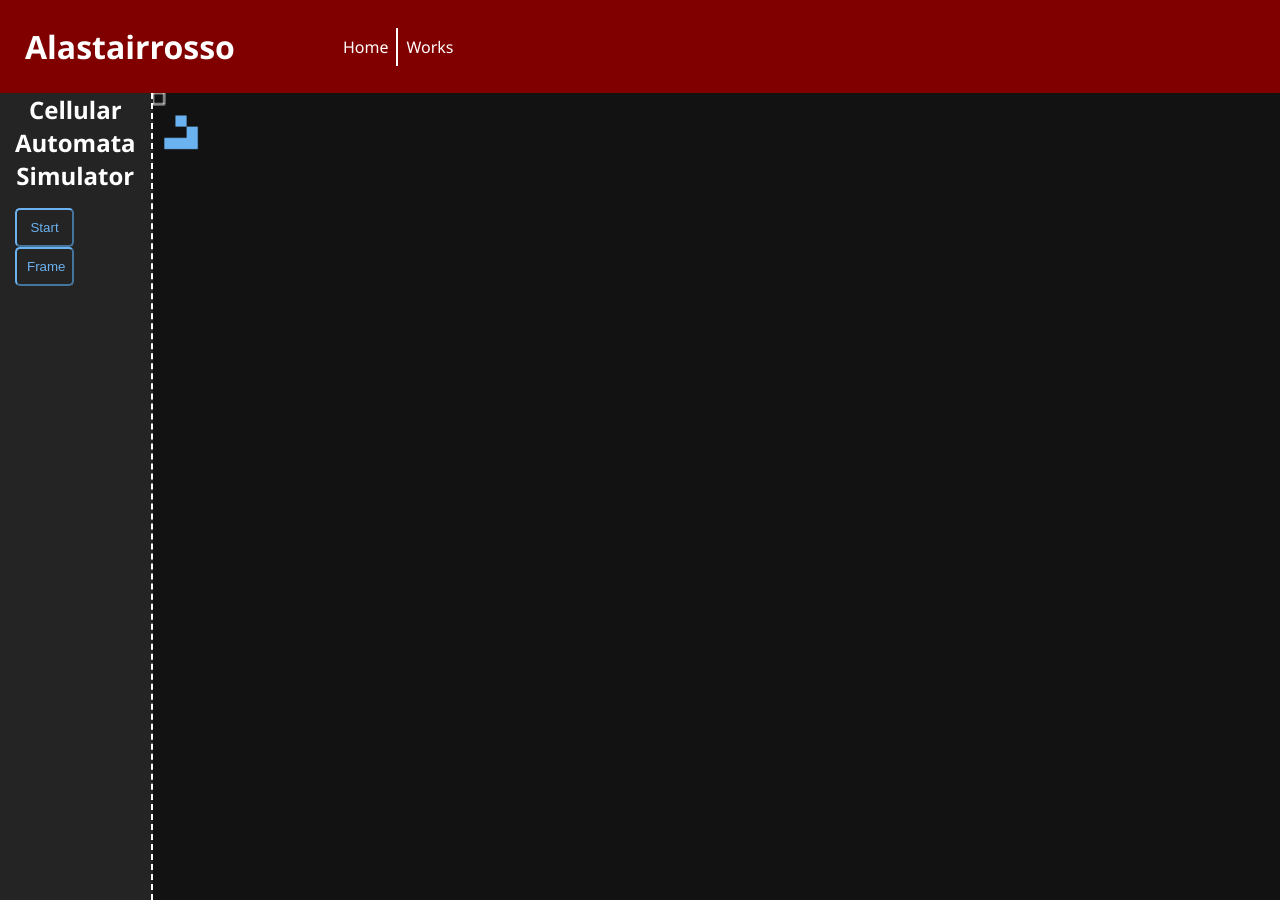
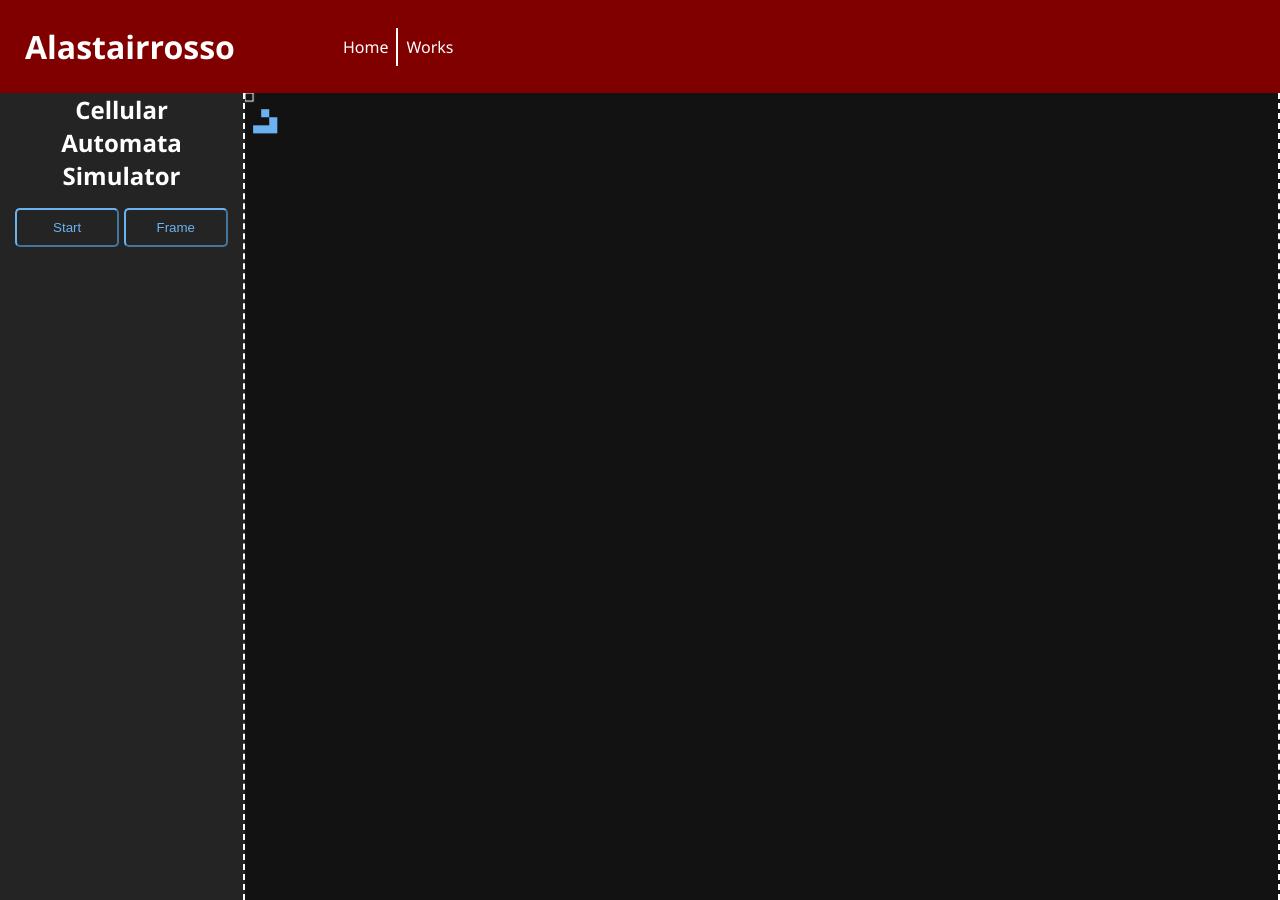
Before and after one commit to alastairrosso/alastairrosso.github.io, a Jekyll site: the page built from works/work_1/work_1.html, in a window 1280 px wide. Built offline with Jekyll 4.4.1, drawn with Linux system fonts in a browser that asks for light colours.

Commit message:
Finally got Cell Auto Sim's scaling issues resolved (for now)

```diff
--- a/works/work_1/work_1.css
+++ b/works/work_1/work_1.css
@@ -1,12 +1,9 @@
-#work {
+#work-section {
+    background-color: #242424;
     color: white;
     display: flex;
     height: 100%;
-}
-
-#work-section {
-    background-color: #242424;
-    height: 100%;
+    overflow: hidden;
 }
 
 #work-options {
@@ -29,6 +26,7 @@
     border-right-color: white;
     border-right-style: dashed;
     border-right-width: 2px;
+    height: initial;
 }
 
 .work-button {
--- a/works/work_1/work_1.html
+++ b/works/work_1/work_1.html
@@ -5,7 +5,6 @@ title: Cellular Automata
 <link rel="stylesheet" href="work_1.css">
 
 <div id="work-section">
-    <div id="work">
     <div id="work-options">
         <h1 id="work-title">Cellular Automata Simulator</h1>
 
@@ -17,6 +16,5 @@ title: Cellular Automata
 
     <canvas id="myCanvas" oncontextmenu="return false;"></canvas>
 </div>
-</div>
 
 <script src="work_1.js"></script>
--- a/works/work_1/work_1.js
+++ b/works/work_1/work_1.js
@@ -1,25 +1,24 @@
 const cnv = document.getElementById("myCanvas");
 const ctx = cnv.getContext("2d");
 
-const workWindow = document.getElementById("work").getBoundingClientRect();
+const workWindow = document.getElementById("work-section").getBoundingClientRect();
 let cnvTop = cnv.getBoundingClientRect().top;
 let cnvLeft = cnv.getBoundingClientRect().left;
+let cnvStyleWidth = Math.floor(cnv.getBoundingClientRect().width);
+let cnvStyleHeight = Math.floor(cnv.getBoundingClientRect().height);
 const workOptions = document.getElementById("work-options").getBoundingClientRect();
 
 const cellSize = 8;
 const cnvScale = 8;
 
 cnv.width = 16 * cnvScale * cellSize;
-cnv.height = 9 * cnvScale * cellSize;
+cnv.height = workOptions.height - (workOptions.height % cellSize);
+
+console.log("Style: " + cnvStyleWidth + " | " + cnvStyleHeight);
+console.log("Canvas: " + cnv.width + " | " + cnv.height);
 
 const gridWidth = cnv.width / cellSize;
 const gridHeight = cnv.height / cellSize;
-
-window.addEventListener("resize", (event) => {
-    cnvTop = cnv.offsetTop;
-    cnvLeft = cnv.offsetLeft;
-    console.log(cnv.width + " | " + cnv.height);
-});
 
 let paused = true;
 
```
Lines whose indentation alone changed are shown as unchanged.
